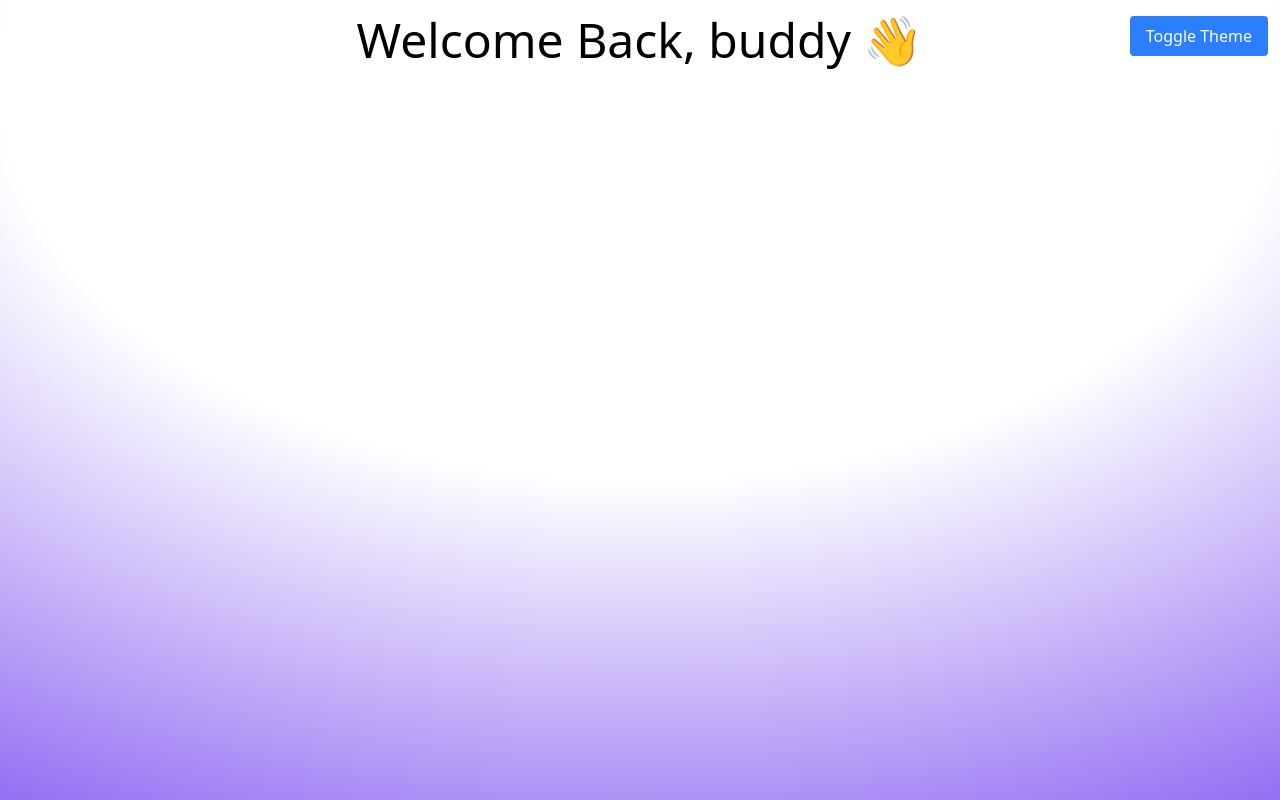
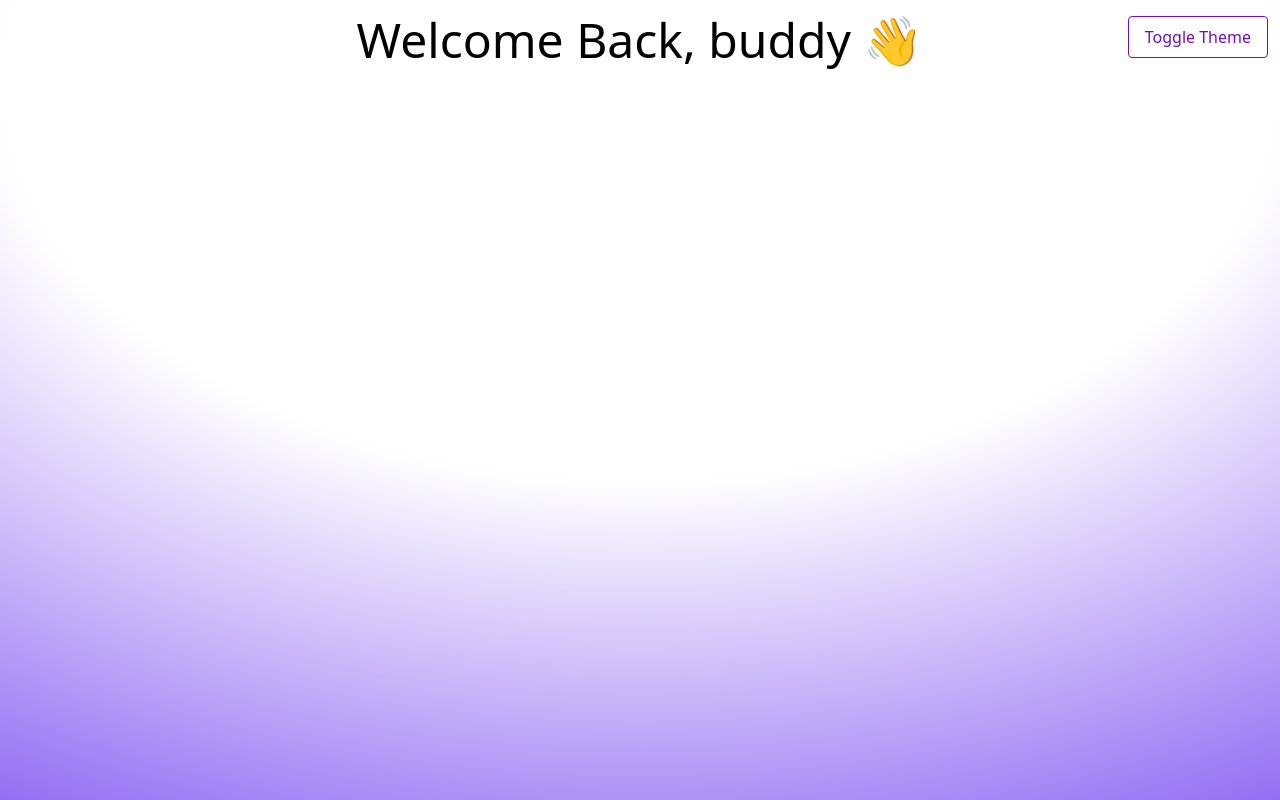
Before and after one commit to emdhruu/todo-assignment, a React (Vite) app: page / in a window 1280 px wide. Built offline with nearby package versions, Linux system fonts and the light colour scheme.

Commit message:
slightly changed with ui

```diff
--- a/src/App.jsx
+++ b/src/App.jsx
@@ -1,7 +1,6 @@
 import React, { useEffect } from "react";
 import useThemeStore from "./store/themeStore";
 import TodoContainer from "./components/TodoContainer";
-// import ToggleButton from "./components/ToggleButton";
 
 const App = () => {
   const { darkMode, toggleTheme } = useThemeStore();
@@ -16,16 +15,16 @@ const App = () => {
   }, [darkMode]);
 
   return (
-    <div className="relative h-screen flex flex-col items-center justify-center transition-all bg-white dark:bg-black">
+    <div className="relative h-screen min-h-screen flex flex-col items-center justify-center transition-all bg-white dark:bg-black">
       {/* Background with Gradient and Mask */}
       <div
         className={`absolute inset-0 w-full h-full bg-[radial-gradient(125%_125%_at_50%_10%,#fff_40%,#63e_100%)] dark:bg-[radial-gradient(125%_125%_at_50%_10%,#000_40%,#9333ea_100%)]`}
       />
-      <div className="relative w-full h-full z-10">
+      <div className="relative w-full h-full overflow-auto z-10 mb-3">
         <div className="relative flex flex-col items-end mr-3 md:mb z-20">
           <button
             onClick={toggleTheme}
-            className="mt-4 px-4 py-2 rounded bg-blue-500 text-white dark:bg-yellow-500"
+            className="mt-4 px-4 py-2 rounded border border-purple-800 text-purple-800 "
           >
             Toggle Theme
           </button>
```
